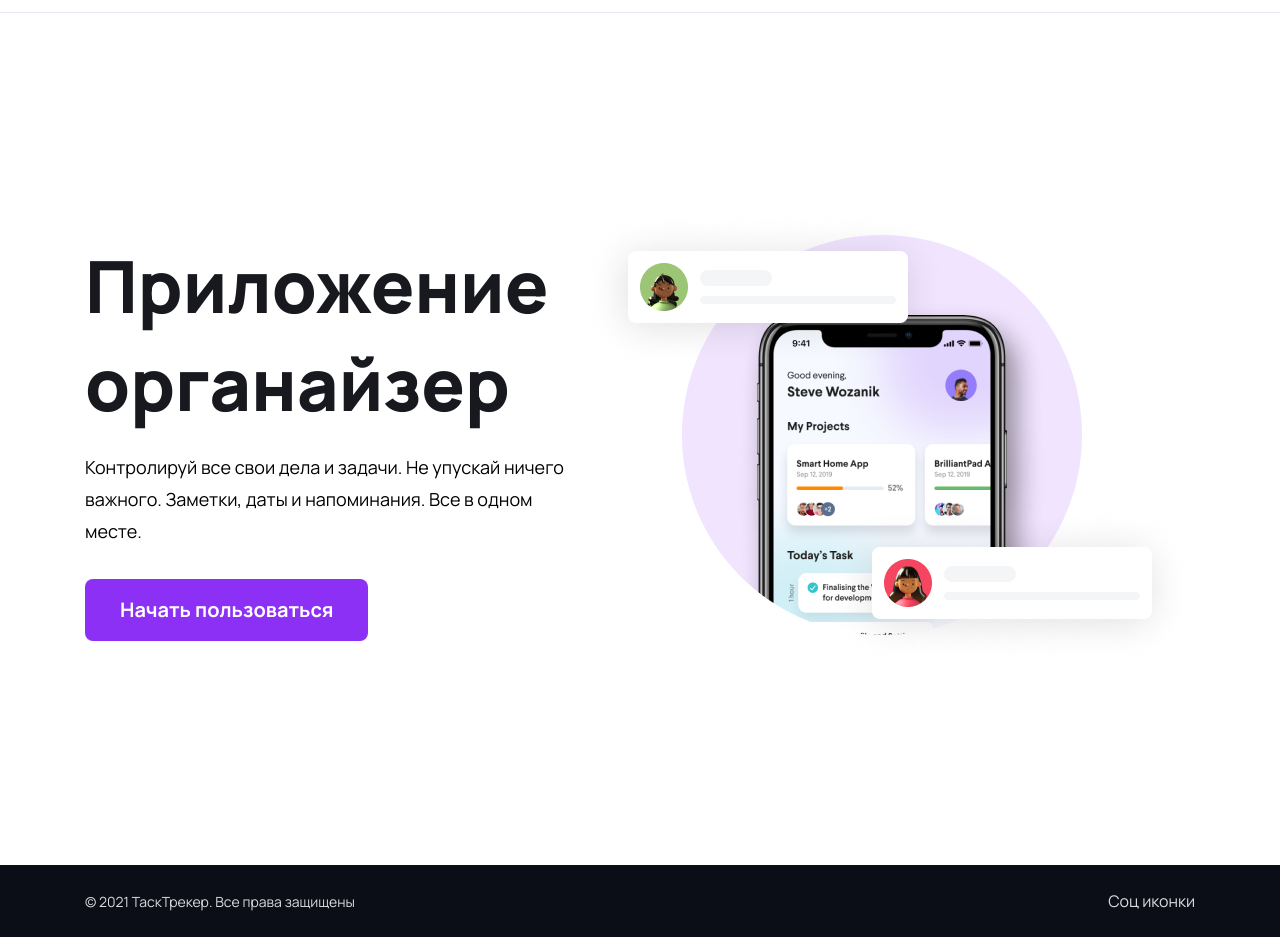
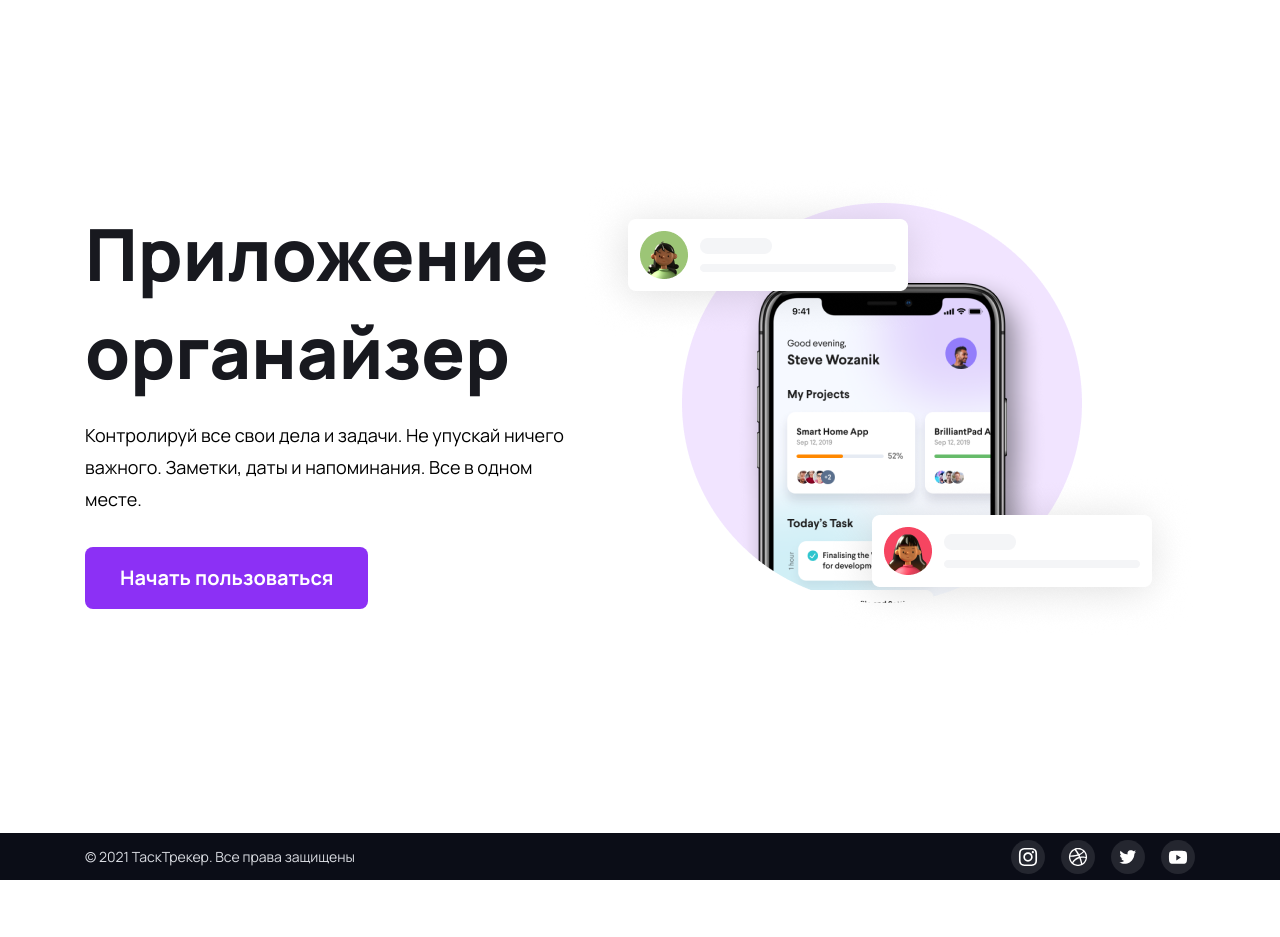
Before and after one commit to Nattyme/TaskTracker, a plain HTML site: page index.html in a window 1280 px wide. Shown: the part 60-997 px from the top of the page. After the commit the page ends 940 px from the top, so only its background shows below. Drawn offline with Linux system fonts and the light colour scheme.

Commit message:
HTML/CSS : footer edited

```diff
--- a/css/main.css
+++ b/css/main.css
@@ -2,13 +2,24 @@
   box-sizing: border-box;
 }
 
+html {
+    height: 100%;
+}
+
 body {
     margin: 0;
+    height: 100%;
     font-family: 'Manrope', sans-serif;
 }
 
 img {
     display: block;
+}
+
+.main-page {
+    display: flex;
+    flex-direction: column;
+    justify-content: space-between;
 }
 
 /* Header */
@@ -139,25 +150,30 @@ text-decoration: none;
     display: flex;
     align-items: center;
     height: 72px;
-    background-color:  #0B0D17;
+    background:  #0B0D17;
     color: #D9DBE1;
 }
 
 .footer-container {
     width: 1110px;
+    display: flex;
     margin: 0 auto;
-    display: flex;
     justify-content: space-between;
     align-items: center;
-
 }
 
 .footer-copyright {
     font-size: 14px;
-
 }
 
+.footer-socials {
+    display: flex;
+}
 
-.footer-socials {
+.footer-socials-item {
+    margin-left: 16px;
+}
 
+.footer-socials-item:hover {
+    opacity: 0.8;
 }
--- a/index.html
+++ b/index.html
@@ -9,7 +9,7 @@
 <link rel="preconnect" href="https://fonts.gstatic.com" crossorigin>
 <link href="https://fonts.googleapis.com/css2?family=Manrope:wght@400;700;800&display=swap" rel="stylesheet">
 </head>
-<body>
+<body class="main-page">
 
 <header class="header">
     <div class="header-container">
@@ -49,17 +49,18 @@
         </div>
     </div>
 </div>
-
-<div class="footer">
+<footer class="footer">
     <div class="footer-container">
         <div class="footer-copyright">
             <p>© 2021 ТаскТрекер. Все права защищены</p>
         </div>
         <div class="footer-socials">
-            Соц иконки
+            <a class="footer-socials-item" href="#"><img src="./img/social/Instagram.svg" alt="Instagram" width="34" height="34"></a>
+            <a class="footer-socials-item" href="#"><img src="./img/social/Dribbble.svg" alt="Dribbble" width="34" height="34"></a>
+            <a class="footer-socials-item" href="#"><img src="./img/social/Twitter.svg" alt="Twitter" width="34" height="34"></a>
+            <a class="footer-socials-item" href="#"><img src="./img/social/Youtube.svg" alt="Youtube" width="34" height="34"></a>
         </div>
     </div>
-</div>
-
+</footer>
 </body>
 </html>
```
